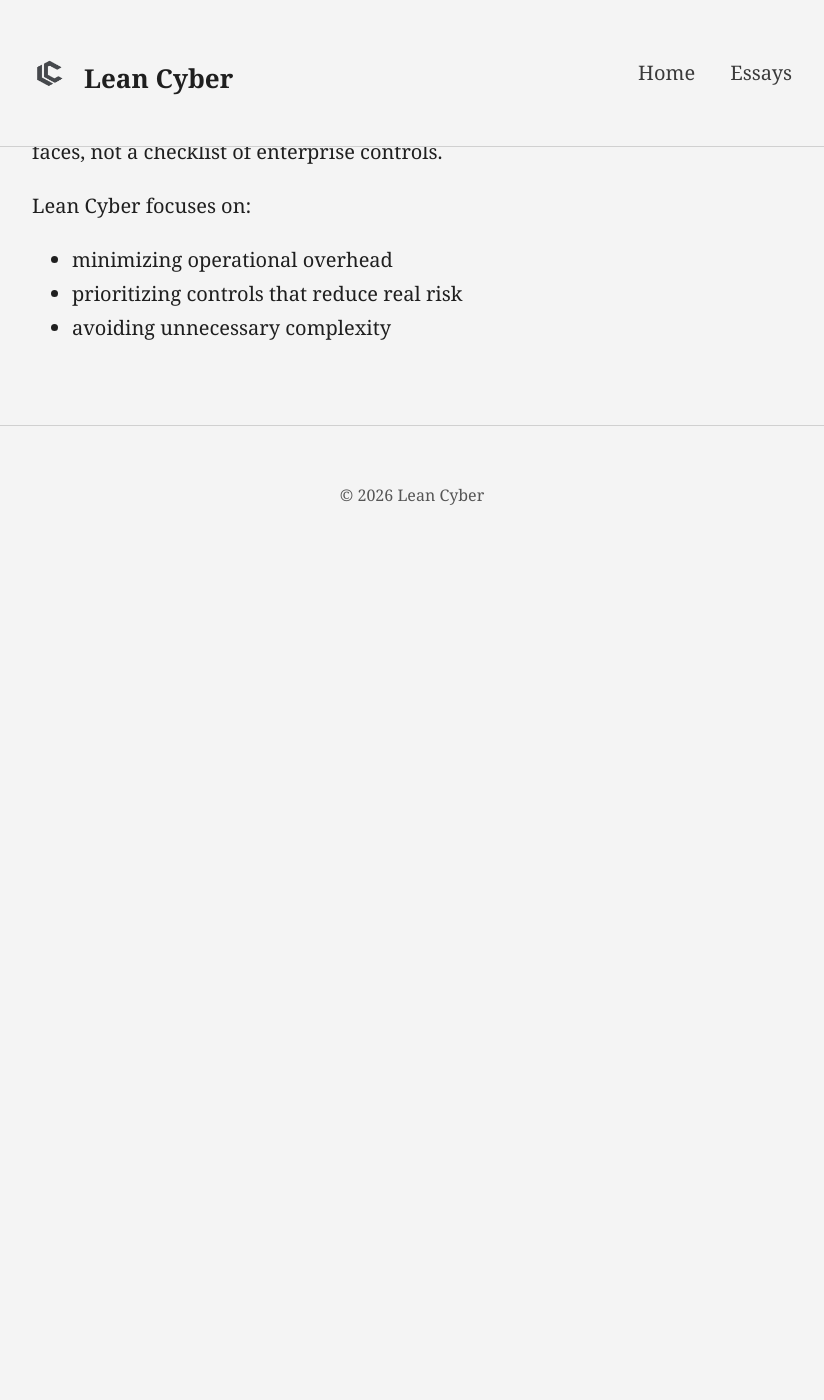
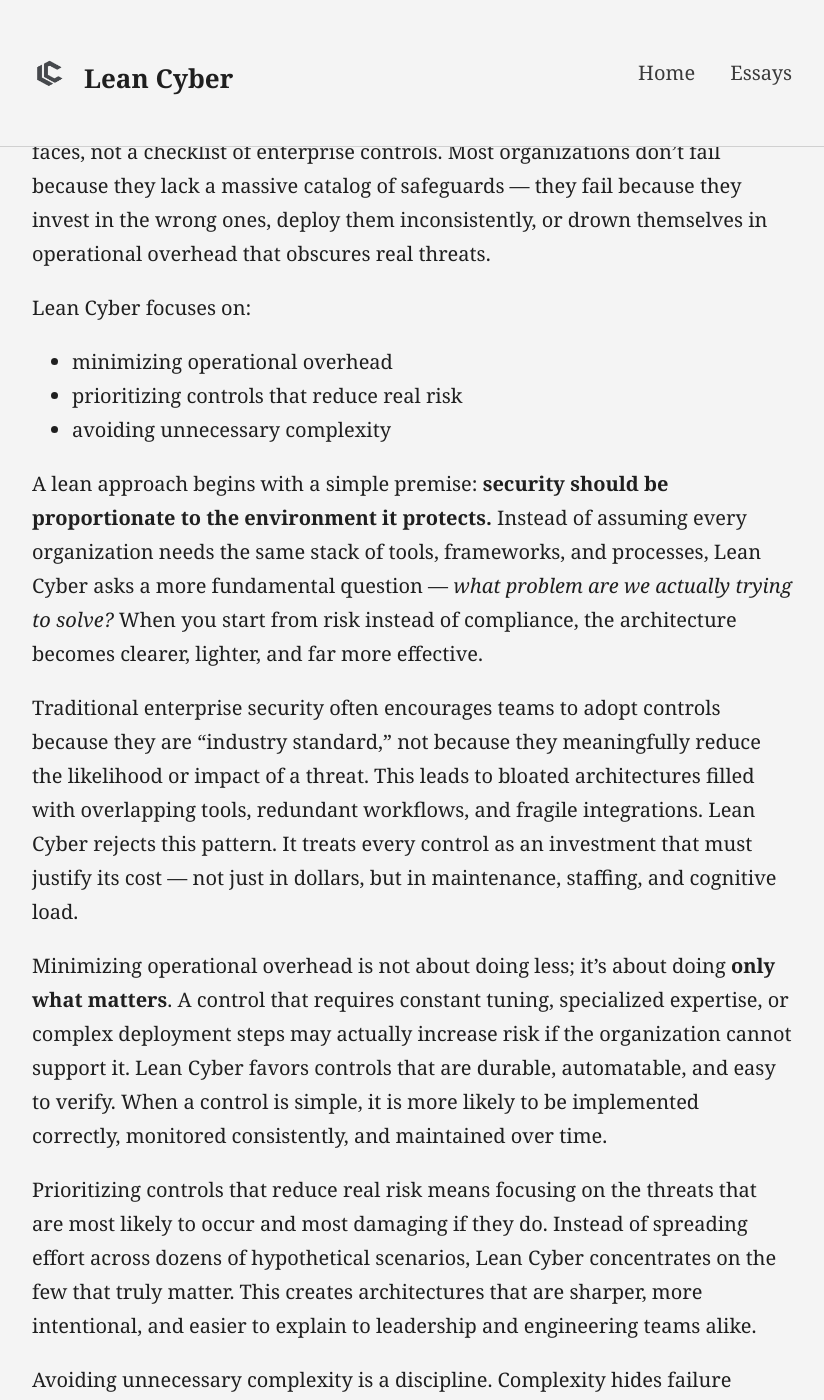
Before and after one commit to Lean-Cyber/lean-cyber.github.io, a Jekyll site: the page built from _essays/lean-security-architecture.md, in a window 1280 px wide and 1400 px high, scrolled down 270 px. Shown: the whole window, without its empty margins (228-1052 px from the left). Built offline with Jekyll 4.4.1, drawn with Linux system fonts in a browser that asks for light colours; before the commit the page ends 900 px from its top, so only the background shows below that; some of the changed text lies outside the part shown.

Commit message:
Enhance Lean Security Architecture essay content
Expanded on the principles of Lean Cyber, emphasizing the importance of aligning security architecture with actual risks, minimizing operational overhead, prioritizing effective controls, and avoiding unnecessary complexity.

```diff
--- a/_essays/lean-security-architecture.md
+++ b/_essays/lean-security-architecture.md
@@ -3,9 +3,21 @@ title: "Lean Security Architecture"
 layout: essay
 ---
 
-Security architecture should be built around the actual risks an organization faces, not a checklist of enterprise controls.
+Security architecture should be built around the actual risks an organization faces, not a checklist of enterprise controls. Most organizations don’t fail because they lack a massive catalog of safeguards — they fail because they invest in the wrong ones, deploy them inconsistently, or drown themselves in operational overhead that obscures real threats.
 
 Lean Cyber focuses on:
 - minimizing operational overhead
 - prioritizing controls that reduce real risk
 - avoiding unnecessary complexity
+
+A lean approach begins with a simple premise: **security should be proportionate to the environment it protects.** Instead of assuming every organization needs the same stack of tools, frameworks, and processes, Lean Cyber asks a more fundamental question — *what problem are we actually trying to solve?* When you start from risk instead of compliance, the architecture becomes clearer, lighter, and far more effective.
+
+Traditional enterprise security often encourages teams to adopt controls because they are “industry standard,” not because they meaningfully reduce the likelihood or impact of a threat. This leads to bloated architectures filled with overlapping tools, redundant workflows, and fragile integrations. Lean Cyber rejects this pattern. It treats every control as an investment that must justify its cost — not just in dollars, but in maintenance, staffing, and cognitive load.
+
+Minimizing operational overhead is not about doing less; it’s about doing **only what matters**. A control that requires constant tuning, specialized expertise, or complex deployment steps may actually increase risk if the organization cannot support it. Lean Cyber favors controls that are durable, automatable, and easy to verify. When a control is simple, it is more likely to be implemented correctly, monitored consistently, and maintained over time.
+
+Prioritizing controls that reduce real risk means focusing on the threats that are most likely to occur and most damaging if they do. Instead of spreading effort across dozens of hypothetical scenarios, Lean Cyber concentrates on the few that truly matter. This creates architectures that are sharper, more intentional, and easier to explain to leadership and engineering teams alike.
+
+Avoiding unnecessary complexity is a discipline. Complexity hides failure modes, slows response times, and makes systems harder to reason about. Lean Cyber treats complexity as a cost — one that must be justified, not assumed. When architectures are simple, they are easier to test, easier to audit, and easier to evolve as the organization grows.
+
+Lean Security Architecture is ultimately about clarity. It aligns security with the organization’s mission, reduces noise, and ensures that every control has a purpose. By focusing on risk, overhead, and simplicity, Lean Cyber creates systems that are not only more secure, but more sustainable.
```
